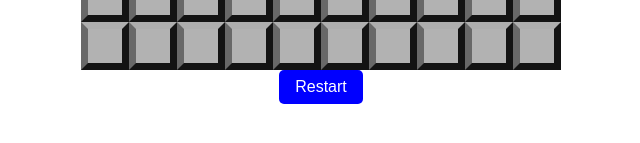
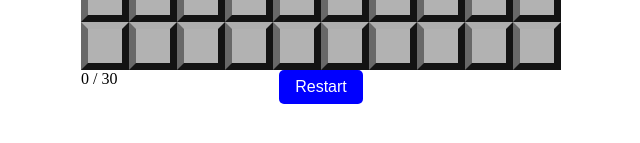
Before and after one commit to Yurickh/minefield, a React (Create React App) app: page / in a window 1280 px wide. Shown: the part 559-702 px from the top of the page, without its empty margins (319-959 px from the left). Built offline with nearby package versions, Linux system fonts and the light colour scheme.

Commit message:
🐛  Avoid using the same cell twice

```diff
--- a/src/components/grid.js
+++ b/src/components/grid.js
@@ -1,4 +1,4 @@
-import React from 'react'
+import React, { useState } from 'react'
 import PropTypes from 'prop-types'
 import styled from '@emotion/styled/macro'
 
@@ -15,6 +15,7 @@ const Container = styled.div`
 `
 
 export default function Grid({ numMines, numCols, numRows }) {
+  const [markedAmount, setMarkedAmount] = useState(0)
   const [grid, { selectCell, markCell }] = useGrid({
     numMines,
     numCols,
@@ -30,11 +31,17 @@ export default function Grid({ numMines, numCols, numRows }) {
               cell={cell}
               key={colIndex}
               selectCell={() => selectCell({ row: rowIndex, col: colIndex })}
-              markCell={() => markCell({ row: rowIndex, col: colIndex })}
+              markCell={() => {
+                markCell({ row: rowIndex, col: colIndex })
+                setMarkedAmount(marked => marked + 1)
+              }}
             />
           ))}
         </Row>
       ))}
+      <div>
+        {markedAmount} / {numMines}
+      </div>
     </Container>
   )
 }
--- a/src/mines/populate.js
+++ b/src/mines/populate.js
@@ -8,15 +8,22 @@ const emptyCell = {
   marked: false,
 }
 
+function getRandomMinePositions(range, mines) {
+  const randomizeMine = (forbidden, numMines) => {
+    if (numMines <= 0) return forbidden
+    const newMinePosition = randomUntil(forbidden)(range)
+
+    return randomizeMine([...forbidden, newMinePosition], numMines - 1)
+  }
+
+  return randomizeMine([], mines)
+}
+
 export default function populate({ numMines, numCols, numRows }) {
   const cells = Array(numCols * numRows).fill(emptyCell)
   const getCellsAround = cellsAround({ numCols, numRows })
 
-  const minePositions = Array(numMines)
-    .fill(0)
-    .map((_, _index, filledPositions) =>
-      randomUntil(filledPositions)(numCols * numRows)
-    )
+  const minePositions = getRandomMinePositions(numCols * numRows, numMines)
 
   const cellsWithMines = cells.map((cell, index) => {
     if (minePositions.includes(index)) {
```
Also changed, not shown: package.json (+6 -1 lines), 1 other file (tests, documents, lock files or other folders).
